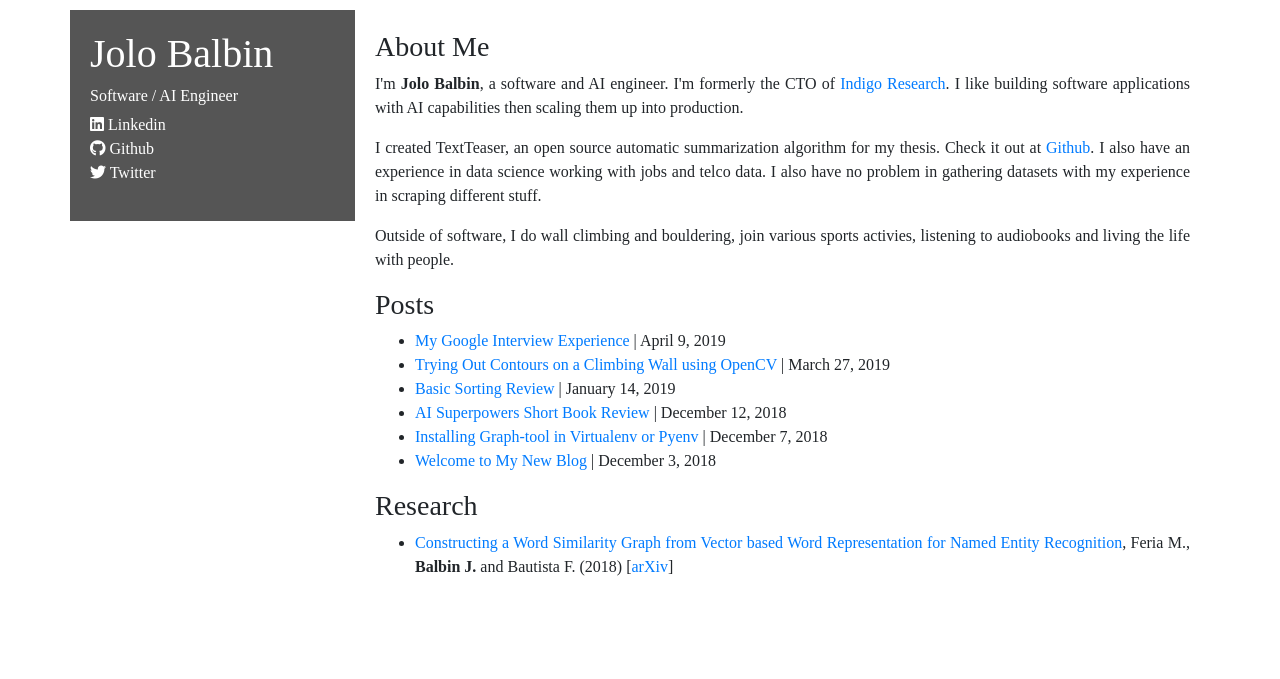
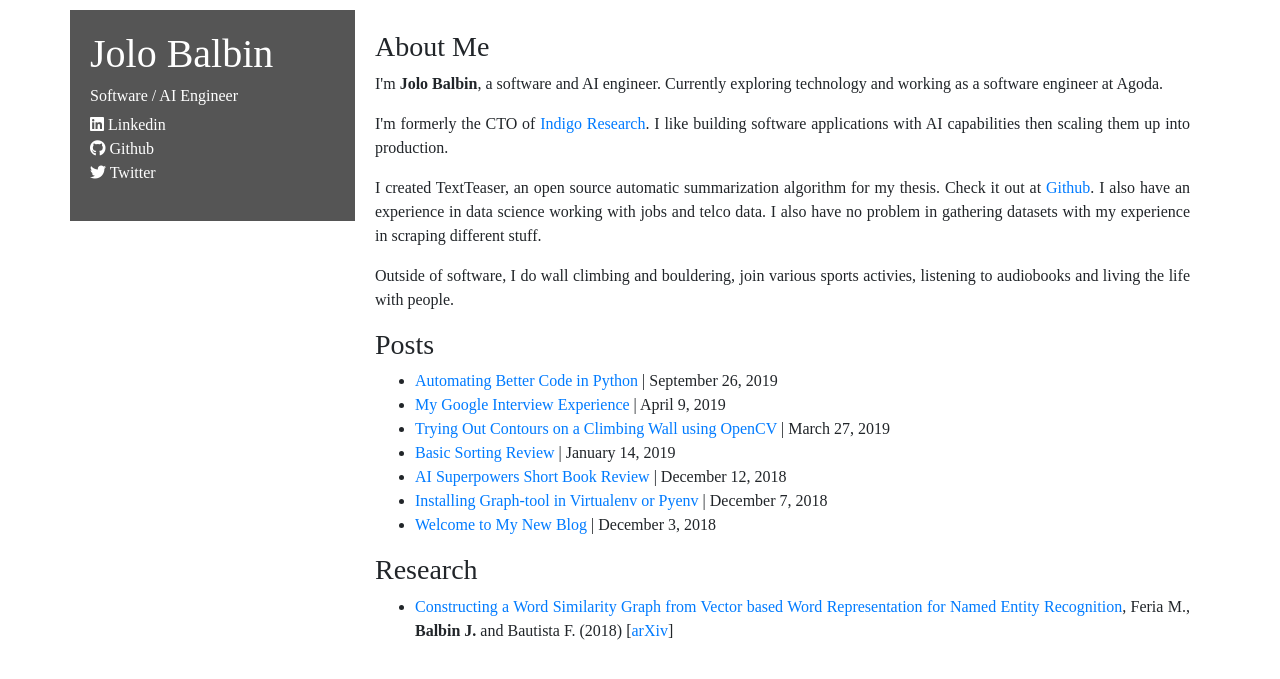
Before and after one commit to MojoJolo/MojoJolo.github.io, a Jekyll site: the page built from index.html, in a window 1280 px wide. Shown: the top 679 px of the page. Built offline with Jekyll 4.4.1, drawn with Linux system fonts in a browser that asks for light colours; nearby versions of some CDN libraries.

```diff
--- a/index.html
+++ b/index.html
@@ -3,7 +3,8 @@ layout: default
 title: Jolo Balbin
 ---
 <h3>About Me</h3>
-<p>I'm <strong>Jolo Balbin</strong>, a software and AI engineer. I'm formerly the CTO of <a href="https://www.indigoresearch.xyz/">Indigo Research</a>. I like building software applications with AI capabilities then scaling them up into production.</p>
+<p>I'm <strong>Jolo Balbin</strong>, a software and AI engineer. Currently exploring technology and working as a software engineer at Agoda.</p>
+<p>I'm formerly the CTO of <a href="https://www.indigoresearch.xyz/">Indigo Research</a>. I like building software applications with AI capabilities then scaling them up into production.</p>
 <p>I created TextTeaser, an open source automatic summarization algorithm for my thesis. Check it out at <a href="https://github.com/IndigoResearch/textteaser">Github</a>. I also have an experience in data science working with jobs and telco data. I also have no problem in gathering datasets with my experience in scraping different stuff.</p>
 <p>Outside of software, I do wall climbing and bouldering, join various sports activies, listening to audiobooks and living the life with people.</p>
 <p></p>
```
Also changed, not shown: _posts/2019-09-26-better-python.md (added, +53 -0 lines).
